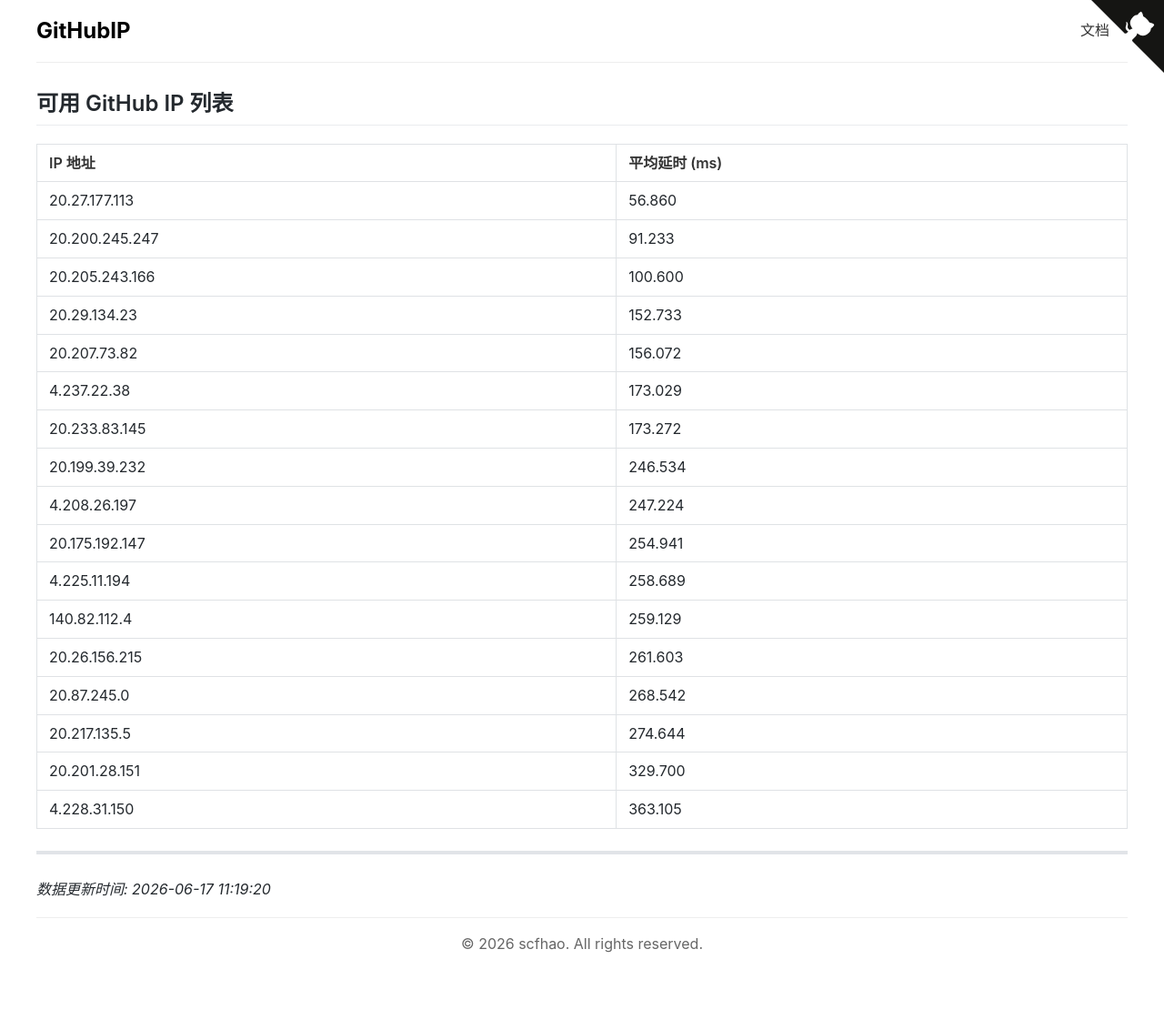
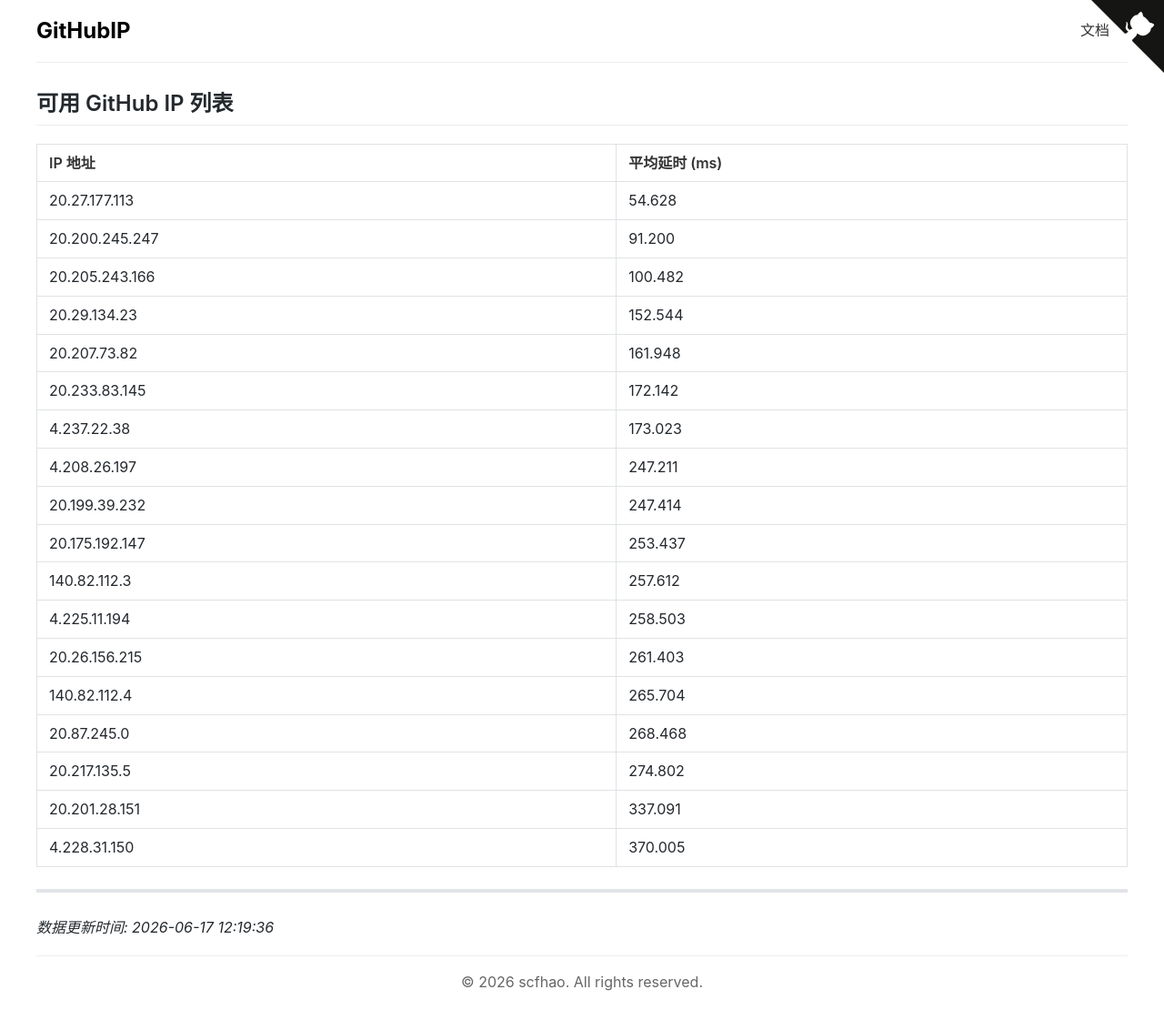
Before and after one commit to scfhao/GitHubIP, a Jekyll site: the page built from index.md, in a window 1280 px wide. Shown: the whole page at 91% size. Built offline with Jekyll 4.4.1, drawn with Linux system fonts in a browser that asks for light colours; before the commit the page ends 1068 px from its top, so only the background shows below that.

Commit message:
自动脚本执行 - 2026-06-17 12:19:36

```diff
--- a/index.md
+++ b/index.md
@@ -1,31 +1,32 @@
 ---
 layout: home
 title: GitHub IP 列表
-date: 2026-06-17 11:19:20
+date: 2026-06-17 12:19:36
 ---
 
 ## 可用 GitHub IP 列表
 
 | IP 地址 | 平均延时 (ms) |
 |---------|--------------|
-| 20.27.177.113 | 56.860 |
-| 20.200.245.247 | 91.233 |
-| 20.205.243.166 | 100.600 |
-| 20.29.134.23 | 152.733 |
-| 20.207.73.82 | 156.072 |
-| 4.237.22.38 | 173.029 |
-| 20.233.83.145 | 173.272 |
-| 20.199.39.232 | 246.534 |
-| 4.208.26.197 | 247.224 |
-| 20.175.192.147 | 254.941 |
-| 4.225.11.194 | 258.689 |
-| 140.82.112.4 | 259.129 |
-| 20.26.156.215 | 261.603 |
-| 20.87.245.0 | 268.542 |
-| 20.217.135.5 | 274.644 |
-| 20.201.28.151 | 329.700 |
-| 4.228.31.150 | 363.105 |
+| 20.27.177.113 | 54.628 |
+| 20.200.245.247 | 91.200 |
+| 20.205.243.166 | 100.482 |
+| 20.29.134.23 | 152.544 |
+| 20.207.73.82 | 161.948 |
+| 20.233.83.145 | 172.142 |
+| 4.237.22.38 | 173.023 |
+| 4.208.26.197 | 247.211 |
+| 20.199.39.232 | 247.414 |
+| 20.175.192.147 | 253.437 |
+| 140.82.112.3 | 257.612 |
+| 4.225.11.194 | 258.503 |
+| 20.26.156.215 | 261.403 |
+| 140.82.112.4 | 265.704 |
+| 20.87.245.0 | 268.468 |
+| 20.217.135.5 | 274.802 |
+| 20.201.28.151 | 337.091 |
+| 4.228.31.150 | 370.005 |
 
 ---
 
-*数据更新时间: 2026-06-17 11:19:20*
+*数据更新时间: 2026-06-17 12:19:36*
```
